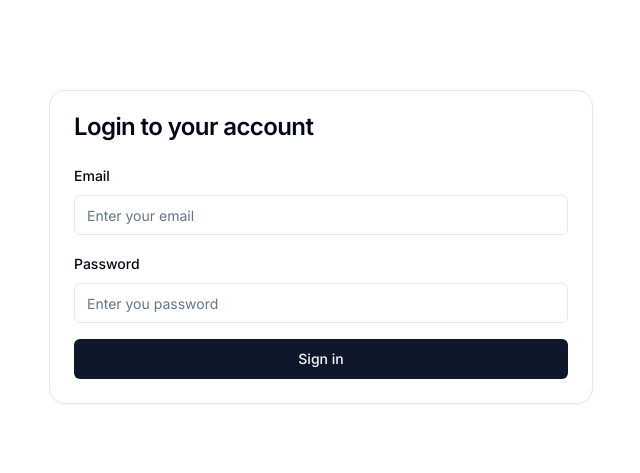
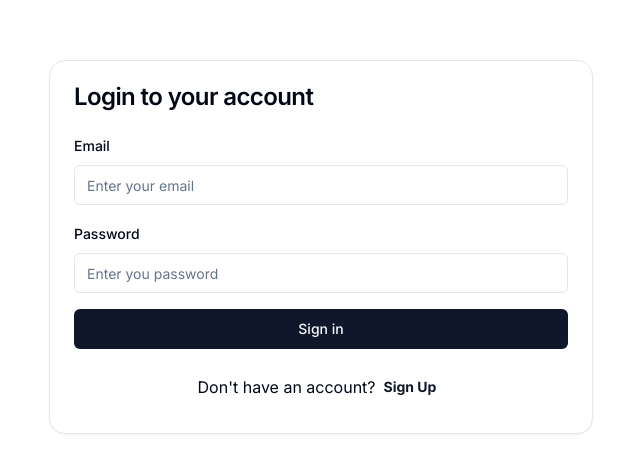
Before and after one commit to kamotekiddev/tracer, a Next.js app: page /login in a window 1280 px wide. Shown: the part 153-626 px from the top of the page, without its empty margins (319-959 px from the left). Built offline with nearby package versions, Linux system fonts and the light colour scheme.

Commit message:
[CHORE] link login to register page

```diff
--- a/features/auth/login/LoginForm.tsx
+++ b/features/auth/login/LoginForm.tsx
@@ -9,6 +9,7 @@ import { Form } from "@/components/ui/form";
 import FormInput from "@/components/form-elements/FormInput";
 
 import { LoginSchema, LoginSchemaType, defaultValues } from "./validation";
+import Link from "next/link";
 
 function LoginForm() {
     const form = useForm<LoginSchemaType>({
@@ -40,7 +41,21 @@ function LoginForm() {
                             placeholder="Enter you password"
                             name="password"
                         />
-                        <Button className="w-full block mt-10">Sign in</Button>
+                        <Button className="w-full block">Sign in</Button>
+
+                        <div className="flex items-center justify-center">
+                            <span>Don&apos;t have an account?</span>
+                            <Link href="/register">
+                                <Button
+                                    variant="link"
+                                    type="button"
+                                    size="lg"
+                                    className="w-full block font-bold px-2"
+                                >
+                                    Sign Up
+                                </Button>
+                            </Link>
+                        </div>
                     </CardContent>
                 </Card>
             </form>
```
